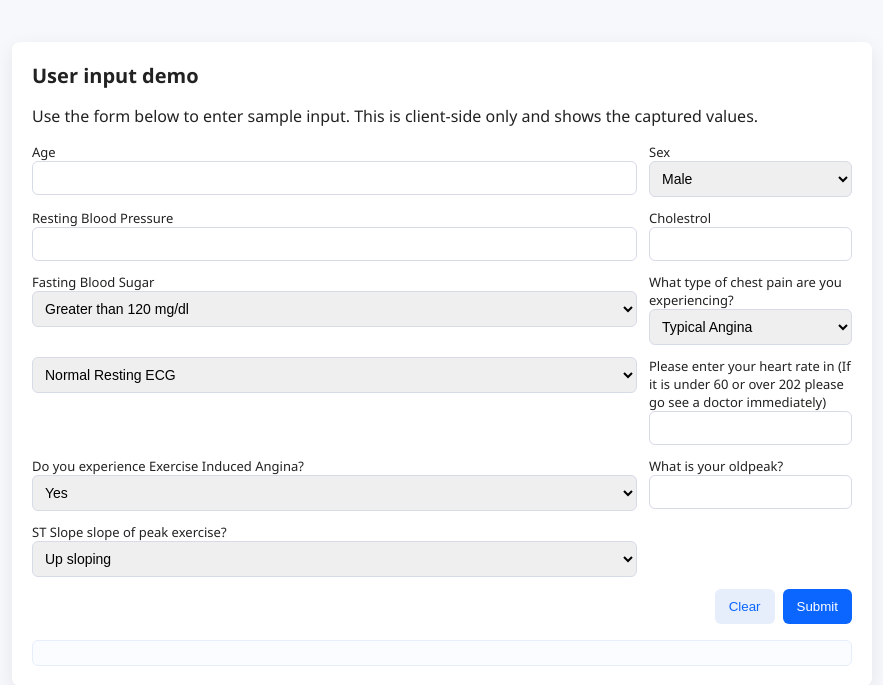
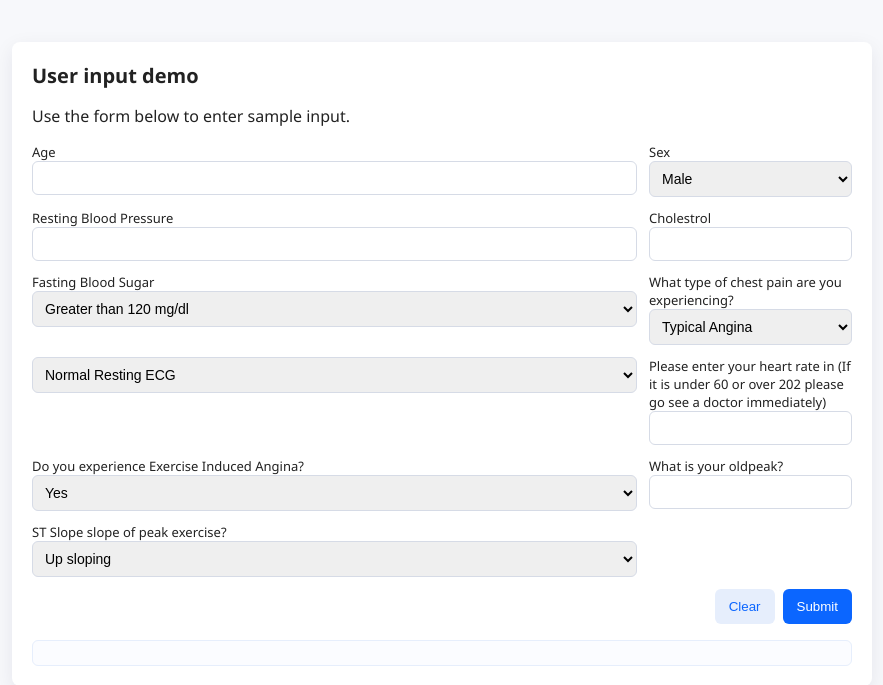
Before and after one commit to ekim39/CS4032_heart_disease, a Flask app: page / in a window 1280 px wide. Shown: the top 685 px of the page, without its empty margins (198-1081 px from the left). Run offline with Flask 3, Linux system fonts and the light colour scheme; parts of the project's set-up code (start-up, migrations or seed data) failed here and were passed over.

Commit message:
Update website.html -> got rid of a line in the p tag

```diff
--- a/templates/website.html
+++ b/templates/website.html
@@ -25,7 +25,7 @@
     <body>
         <main>
             <h1>User input demo</h1>
-            <p>Use the form below to enter sample input. This is client-side only and shows the captured values.</p>
+            <p>Use the form below to enter sample input.</p>
 
             <form id="userForm">
 
```
